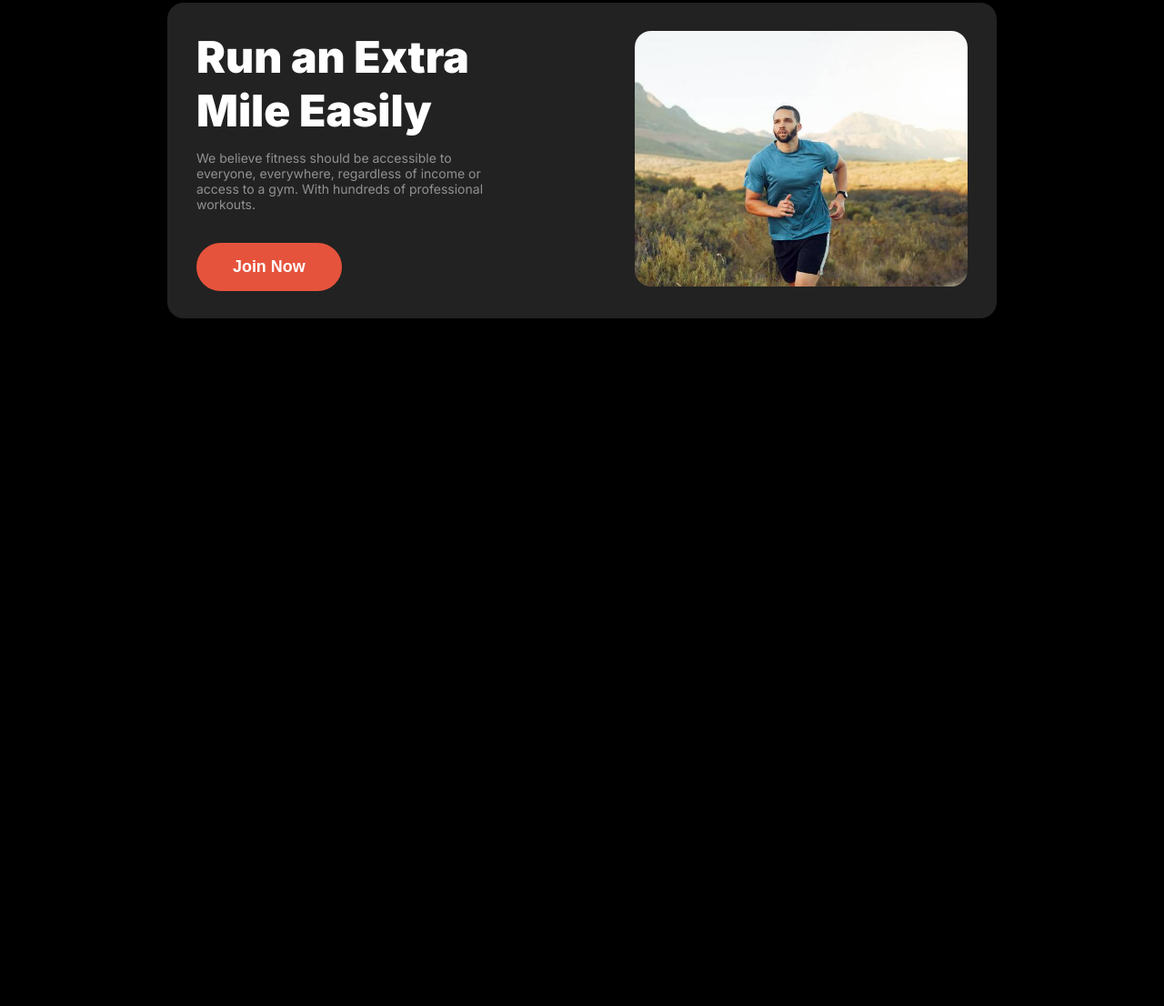
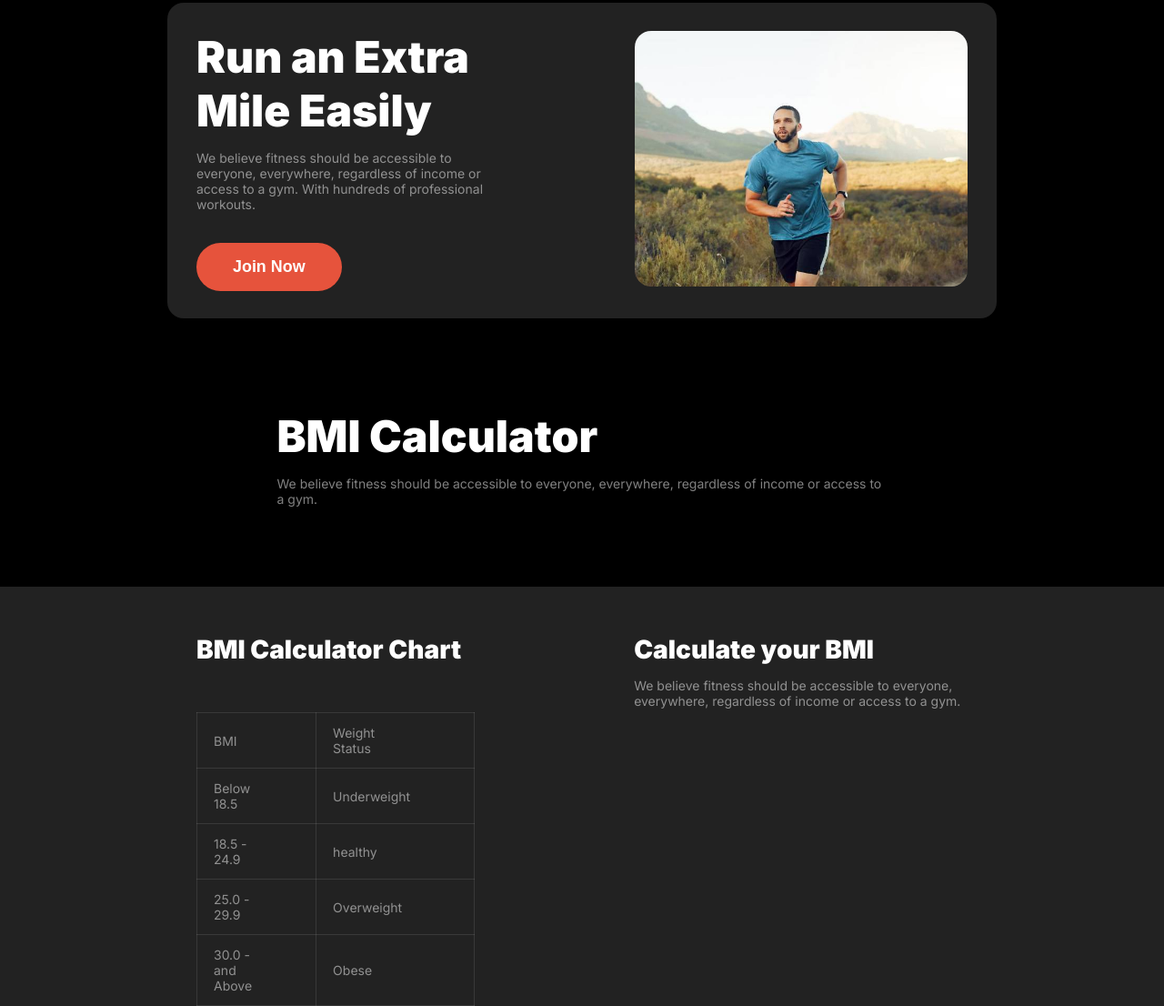
Before and after one commit to mdtayef001/Assignment-2, a plain HTML site: page index.html in a window 1280 px wide. Shown: the part 1357-2463 px from the top of the page at 91% size. Before the commit the page ends 1807 px from the top, so only its background shows below. Drawn offline with Linux system fonts and the light colour scheme; a web font is replaced by a local one.

Commit message:
finish the BMI-chart

```diff
--- a/index.html
+++ b/index.html
@@ -4,7 +4,7 @@
     <meta charset="UTF-8" />
     <meta name="viewport" content="width=device-width, initial-scale=1.0" />
     <link rel="stylesheet" href="style/style.css" />
-    <title>Document</title>
+    <title>Fitness</title>
   </head>
   <body>
     <div class="bg-color">
@@ -99,5 +99,58 @@
         <img src="images/run.jpg" alt="run-image" />
       </div>
     </section>
+
+    <section class="bmi-calculator">
+      <div class="text-container">
+        <h1 class="section-title">BMI Calculator</h1>
+        <p class="section-sub-title">
+          We believe fitness should be accessible to everyone, everywhere,
+          regardless of income or access to a gym.
+        </p>
+      </div>
+
+      <div class="bg-color-2">
+        <div class="container flex">
+          <div class="bmi-chart">
+            <h1>BMI Calculator Chart</h1>
+            <table class="table">
+              <thead>
+                <th>BMI</th>
+                <th>Weight Status</th>
+              </thead>
+              <tbody>
+                <tr>
+                  <td>Below 18.5</td>
+                  <td>Underweight</td>
+                </tr>
+                <tr>
+                  <td>18.5 - 24.9</td>
+                  <td>healthy</td>
+                </tr>
+                <tr>
+                  <td>25.0 - 29.9</td>
+                  <td>Overweight</td>
+                </tr>
+                <tr>
+                  <td>30.0 - and Above</td>
+                  <td>Obese</td>
+                </tr>
+              </tbody>
+            </table>
+          </div>
+          <div class="calculator">
+            <form action="">
+              <div class="calculotor-text">
+                <h1>Calculate your BMI</h1>
+                <p>
+                  We believe fitness should be accessible to everyone,
+                  everywhere, regardless of income or access to a gym.
+                </p>
+              </div>
+            </form>
+          </div>
+        </div>
+      </div>
+    </section>
   </body>
 </html>
--- a/style/style.css
+++ b/style/style.css
@@ -263,3 +263,63 @@
   width: 366px;
   border-radius: 18px;
 }
+
+/* BMI Calculator */
+
+.bmi-calculator > .text-container {
+  text-align: start;
+  margin: 0 auto;
+  margin-bottom: 88px;
+}
+
+.bg-color-2 {
+  background-color: rgb(34, 34, 34);
+}
+
+.bg-color-2 {
+  padding-top: 52px;
+}
+
+.bg-color-2 > div {
+  gap: 175px;
+}
+
+.bmi-chart {
+  max-width: 50%;
+}
+
+.bmi-chart h1 {
+  font-weight: 900;
+  margin-bottom: 52px;
+  font-size: 28px;
+}
+.table {
+  border-collapse: collapse;
+  border: 1px solid rgba(255, 255, 255, 0.1);
+}
+
+td,
+th {
+  text-align: start;
+  border: 1px solid rgba(255, 255, 255, 0.1);
+  padding: 13px 70px 13px 18px;
+  font-size: var(--sm-s);
+  font-weight: 400;
+  color: var(--light-gry);
+}
+
+.calculotor-text {
+  max-width: 577px;
+}
+
+.calculotor-text h1 {
+  font-weight: 900;
+  margin-bottom: 14px;
+  font-size: 28px;
+}
+
+.calculotor-text p {
+  color: var(--light-gry);
+  font-size: var(--sm-s);
+  font-weight: 400;
+}
```
